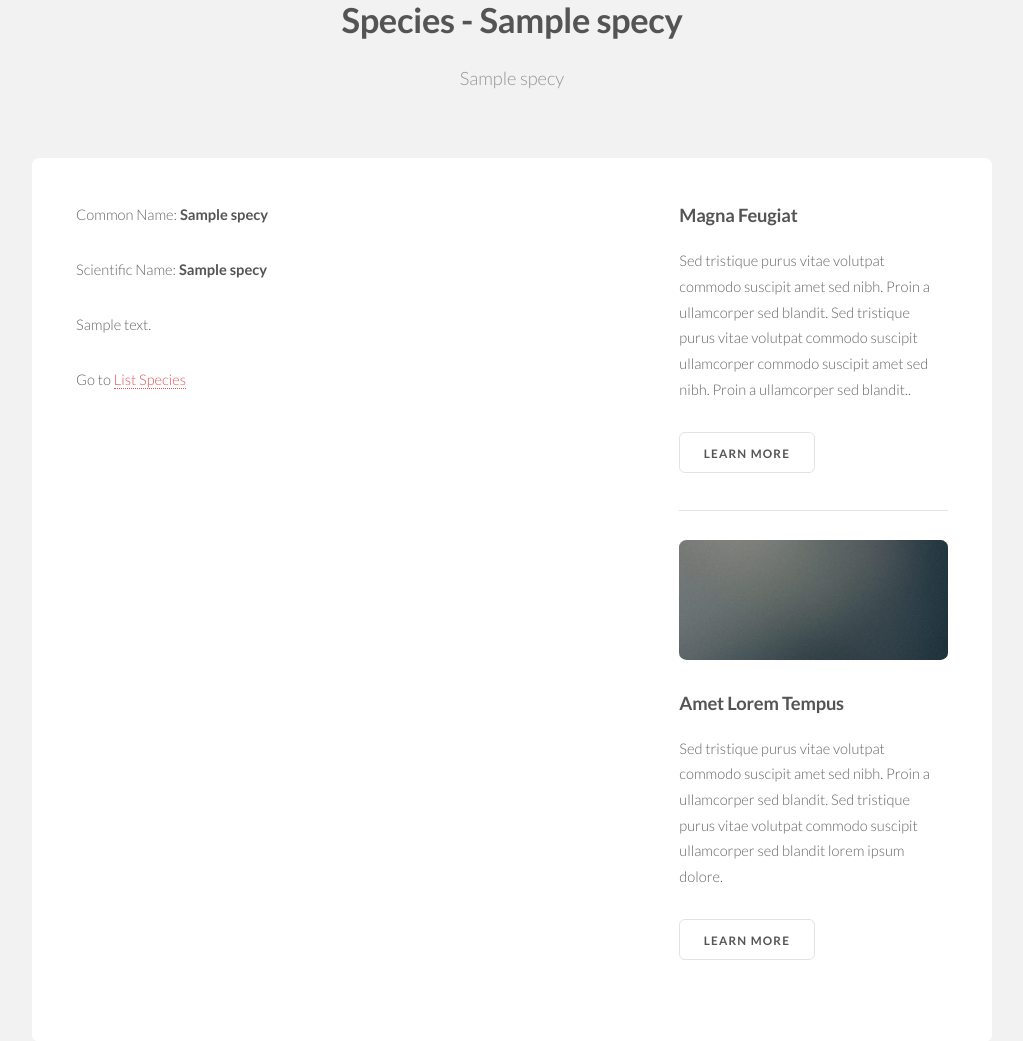
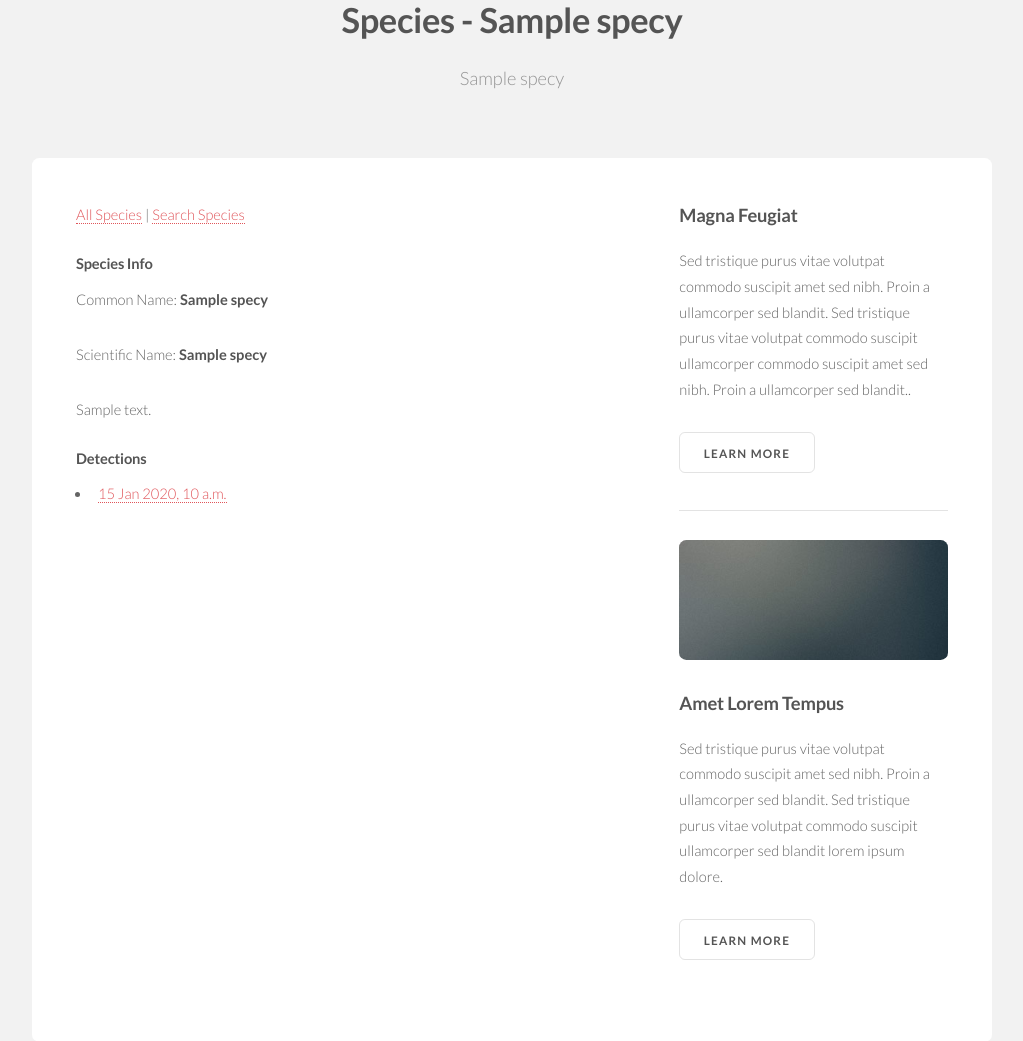
Before and after one commit to akademy/etweb, a Django app: page /species/1/ in a window 1280 px wide. Shown: the part 123-1164 px from the top of the page, without its empty margins (128-1151 px from the left). Run offline with Django 4.2, Linux system fonts and the light colour scheme; tables that the repository leaves empty hold one stand-in row (values such as "Sample post"); parts of the project's set-up code (start-up, migrations or seed data) failed here and were passed over.

Commit message:
Added list of detections for species.

```diff
--- a/web/webapp/templates/species/single.html
+++ b/web/webapp/templates/species/single.html
@@ -21,17 +21,33 @@
 
 
 {% block content %}
+	<p><a href="/species/">All Species</a> | <a href="/species/search/">Search Species</a> </p>
 
-	<section>
-		{% if species %}
+	{% if species %}
+		<section>
+			<h1>Species Info</h1>
 			<p>Common Name: <strong>{{ species.common_name }}</strong></p>
 			<p>Scientific Name: <strong>{{ species.scientific_name }}</strong></p>
 			<p>{{ species.description }}</p>
-		{% else %}
-			{# This should never be used as it should be a 404 #}
-			<p>Error: Species not found.</p>
-		{% endif %}
 
-		<p>Go to <a href="/species/">List Species</a></p>
-	</section>
+		</section>
+
+		<section>
+			<h1>Detections</h1>
+			{% if detections %}
+				<ul>
+					{% for d in detections %}
+						<li><a href="/detections/{{ d.id}}/">{{ d.date }}</a></li>
+					{% endfor %}
+				</ul>
+			{% else %}
+				{# This should never be used as it should be a 404 #}
+				<p>No detections found. Which is odd.</p>
+			{% endif %}
+		</section>
+
+	{% else %}
+		{# This should never be used as it should be a 404 #}
+		<p>Error: Species not found.</p>
+	{% endif %}
 {% endblock content %}
--- a/web/webapp/views/species.py
+++ b/web/webapp/views/species.py
@@ -2,7 +2,7 @@ from django.shortcuts import render
 from django.http import Http404
 from django.db.models import Q
 
-from ..models import Species
+from ..models import Species, Detection
 
 
 def entire(request):
@@ -19,8 +19,11 @@ def single(request, species_id):
 	except Species.DoesNotExist:
 		raise Http404("Species does not exist")
 
+	detections = Detection.objects.filter(species=species)
+
 	context = {
 		"species": species,
+		"detections": detections
 	}
 	return render(request, "species/single.html", context)
 
```
